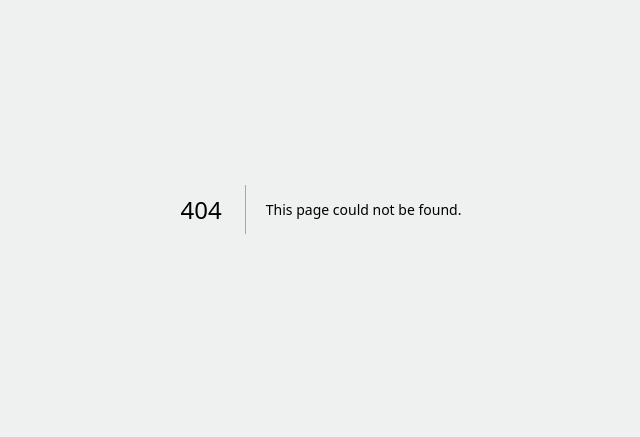
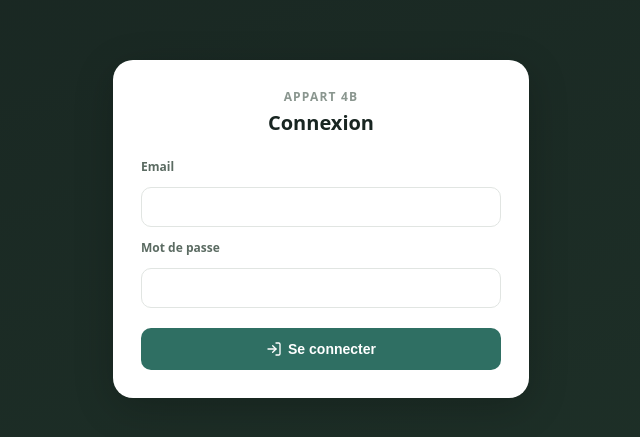
Before and after one commit to compaoreharouna52006972-lab/coloc_app, a Next.js app: page /login in a window 1280 px wide. Before the commit this address had no page. Shown: the part 191-628 px from the top of the page, without its empty margins (319-959 px from the left). Built offline with nearby package versions, Linux system fonts and the light colour scheme; no server answers.

Commit message:
Create page.js

```diff
--- /dev/null
+++ b/app/login/page.js
@@ -0,0 +1,48 @@
+"use client";
+import { useState } from "react";
+import { useRouter } from "next/navigation";
+import { supabase } from "../../lib/supabaseClient";
+import { LogIn } from "lucide-react";
+
+export default function Login() {
+  const router = useRouter();
+  const [email, setEmail] = useState("");
+  const [password, setPassword] = useState("");
+  const [error, setError] = useState("");
+  const [loading, setLoading] = useState(false);
+
+  async function seConnecter(e) {
+    e.preventDefault();
+    setError("");
+    setLoading(true);
+    const { error } = await supabase.auth.signInWithPassword({ email, password });
+    setLoading(false);
+    if (error) {
+      setError("Email ou mot de passe incorrect.");
+      return;
+    }
+    router.push("/");
+    router.refresh();
+  }
+
+  return (
+    <div style={{ minHeight: "100vh", display: "flex", alignItems: "center", justifyContent: "center", padding: 20, background: "linear-gradient(160deg, #182521 0%, #1F3229 100%)" }}>
+      <div style={{ background: "#fff", borderRadius: 20, padding: 28, width: "100%", maxWidth: 360, boxShadow: "0 10px 40px rgba(0,0,0,0.2)" }}>
+        <div style={{ textAlign: "center", marginBottom: 22 }}>
+          <div style={{ fontSize: 12, letterSpacing: 1.2, color: "#8A968F", textTransform: "uppercase", fontWeight: 600 }}>Appart 4B</div>
+          <div style={{ fontSize: 20, fontWeight: 800, color: "#182521", marginTop: 4 }}>Connexion</div>
+        </div>
+        <form onSubmit={seConnecter} style={{ display: "flex", flexDirection: "column", gap: 12 }}>
+          <label style={{ fontSize: 12, color: "#5B6B62", fontWeight: 600 }}>Email</label>
+          <input type="email" value={email} onChange={(e) => setEmail(e.target.value)} required style={{ border: "1px solid #E1E5E2", borderRadius: 10, padding: 11, fontSize: 14 }} />
+          <label style={{ fontSize: 12, color: "#5B6B62", fontWeight: 600 }}>Mot de passe</label>
+          <input type="password" value={password} onChange={(e) => setPassword(e.target.value)} required style={{ border: "1px solid #E1E5E2", borderRadius: 10, padding: 11, fontSize: 14 }} />
+          {error && <div style={{ fontSize: 12.5, color: "#C0463C" }}>{error}</div>}
+          <button type="submit" disabled={loading} style={{ display: "flex", alignItems: "center", justifyContent: "center", gap: 6, background: "#2F6F63", color: "#fff", border: "none", borderRadius: 10, padding: 13, fontWeight: 700, fontSize: 14, marginTop: 8 }}>
+            <LogIn size={16} /> {loading ? "Connexion..." : "Se connecter"}
+          </button>
+        </form>
+      </div>
+    </div>
+  );
+}
```
